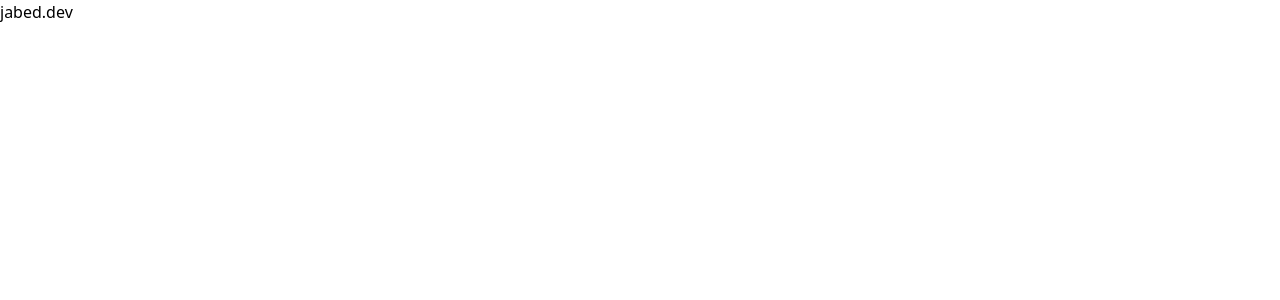
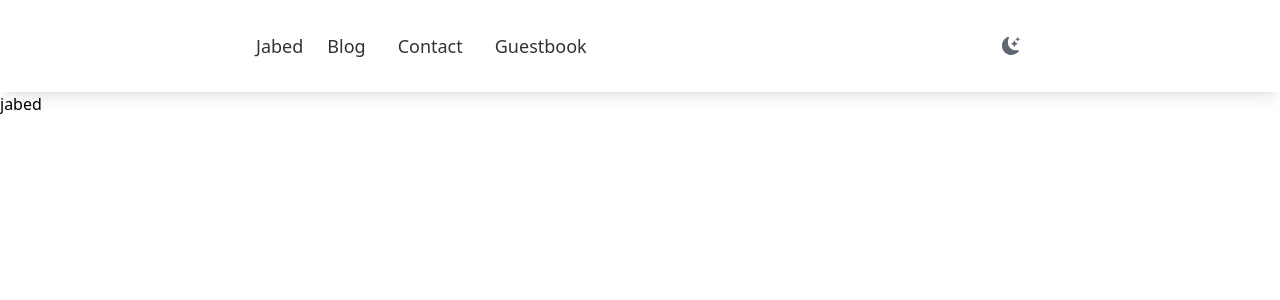
Before and after one commit to jabedzaman/jabed.dev, a Next.js app: page / in a window 1280 px wide. Shown: the top 300 px of the page. Built offline with nearby package versions, Linux system fonts and the light colour scheme.

Commit message:
:building_construction: add: header

```diff
--- /dev/null
+++ b/components/Header.jsx
@@ -0,0 +1,47 @@
+import Link from "next/link";
+import { useTheme } from "next-themes";
+import { FaSun } from "react-icons/fa";
+import { BsFillMoonStarsFill } from "react-icons/bs";
+
+function Header() {
+    const { theme, setTheme } = useTheme();
+    const toggleTheme = () => {
+        setTheme(theme === "dark" ? "light" : "dark");
+    };
+    return (
+        <header className="font-poppins opacity-80">
+            <div className=" shadow-lg border-b-[#fcfcfc] dark:border-b-gray-900">
+                <div className="lg:px-0 px-5 py-5 mx-auto flex max-w-3xl text-lg items-center justify-between  ">
+                    <div className="flex space-x-6 my-3">
+                        <div>
+                            <h3 className="headerItem">
+                                <Link href="/">Jabed</Link>
+                            </h3>
+                        </div>
+                        <div className="hidden md:flex space-x-8">
+                            <Link href="/blogs" passHref>
+                                <h3 className="headerItem">Blog</h3>
+                            </Link>
+                            <Link href="/#Contact" passHref>
+                                <h3 className="headerItem">Contact</h3>
+                            </Link>
+                            <Link href="/guestbook" passHref>
+                                <h3 className="headerItem">Guestbook</h3>
+                            </Link>
+                        </div>
+                    </div>
+                    <div className="flex space-x-10 items-center ">
+                        <div
+                            className="text-gray-700 cursor-pointer  hover:text-gray-500 dark:text-gray-300 p-1"
+                            onClick={toggleTheme}
+                        >
+                            {theme === "dark" ? <FaSun /> : <BsFillMoonStarsFill />}
+                        </div>
+                    </div>
+                </div>
+            </div>
+        </header>
+    );
+}
+
+export default Header;
--- a/package.json
+++ b/package.json
@@ -9,12 +9,15 @@
     "lint": "next lint"
   },
   "dependencies": {
+    "@heroicons/react": "^2.0.13",
     "@next/font": "13.1.1",
     "eslint": "8.30.0",
     "eslint-config-next": "13.1.1",
     "next": "13.1.1",
+    "next-themes": "^0.2.1",
     "react": "18.2.0",
-    "react-dom": "18.2.0"
+    "react-dom": "18.2.0",
+    "react-icons": "^4.7.1"
   },
   "devDependencies": {
     "autoprefixer": "^10.4.13",
--- a/pages/_app.js
+++ b/pages/_app.js
@@ -1,10 +1,13 @@
 import "../styles/globals.css";
 import Head from "next/head";
 import Script from "next/script";
+import Header from "../components/Header";
+import { ThemeProvider } from "next-themes";
 
 export default function App({ Component, pageProps }) {
   return (
     <>
+      <ThemeProvider>
         <Script
           strategy="lazyOnload"
           src={`https://www.googletagmanager.com/gtag/js?id=${process.env.NEXT_PUBLIC_GOOGLE_ANALYTICS}`}
@@ -56,7 +59,9 @@ export default function App({ Component, pageProps }) {
           />
           <link rel="manifest" href="/site.webmanifest" />
         </Head>
+        <Header />
         <Component {...pageProps} />
+      </ThemeProvider>
     </>
   );
 }
--- a/pages/index.js
+++ b/pages/index.js
@@ -1,7 +1,7 @@
 export default function Home() {
   return (
     <main>
-      <h1>jabed.dev</h1>
+      jabed
     </main>
   );
 }
```
Also changed, not shown: 1 other file (tests, documents, lock files or other folders). Lines whose indentation alone changed are shown as unchanged.
